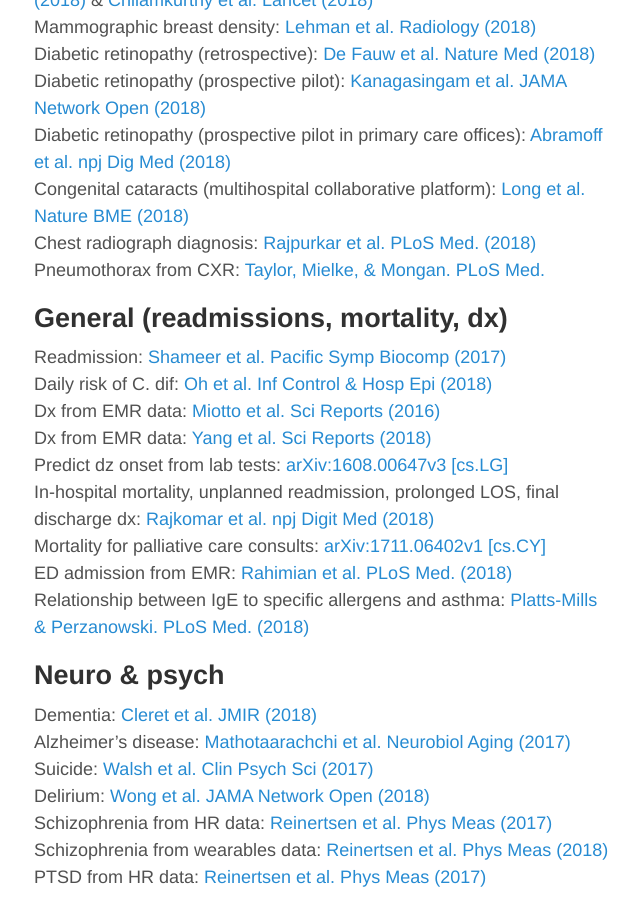
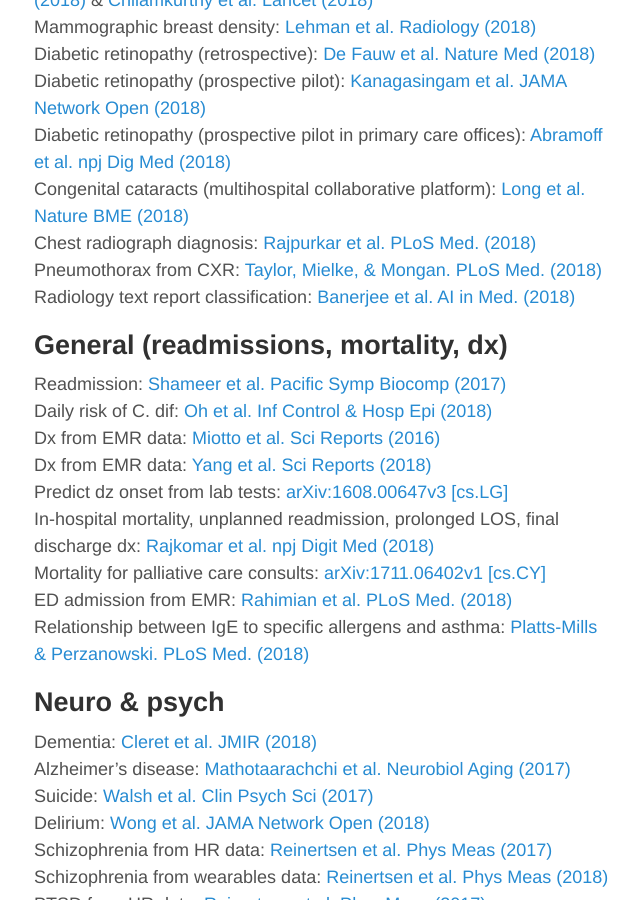
Before and after one commit to erikr/erikr.github.io, a Jekyll site: the page built from _posts/2018-08-03-AI-medicine-papers.md, in a window 1280 px wide and 900 px high, scrolled down 1172 px. Shown: the whole window, without its empty margins (318-958 px from the left). Built offline with Jekyll 4.4.1, drawn with Linux system fonts in a browser that asks for light colours; nearby versions of some CDN libraries.

Commit message:
added new paper to blog post
"Comparative effectiveness of convolutional neural network (CNN) and recurrent neural network (RNN) architectures for radiology text report classification" https://www.sciencedirect.com/science/article/pii/S0933365717306255

```diff
--- a/_posts/2018-08-03-AI-medicine-papers.md
+++ b/_posts/2018-08-03-AI-medicine-papers.md
@@ -51,7 +51,8 @@
 Diabetic retinopathy (prospective pilot in primary care offices): [Abramoff et al. npj Dig Med (2018)](/papers/abramoff.pdf)
 Congenital cataracts (multihospital collaborative platform): [Long et al. Nature BME (2018)](/papers/long.pdf)
 Chest radiograph diagnosis: [Rajpurkar et al. PLoS Med. (2018)](https://journals.plos.org/plosmedicine/article?id=10.1371/journal.pmed.1002686)
-Pneumothorax from CXR: [Taylor, Mielke, & Mongan. PLoS Med.](https://journals.plos.org/plosmedicine/article?id=10.1371/journal.pmed.1002697)
+Pneumothorax from CXR: [Taylor, Mielke, & Mongan. PLoS Med. (2018)](https://journals.plos.org/plosmedicine/article?id=10.1371/journal.pmed.1002697)
+Radiology text report classification: [Banerjee et al. AI in Med. (2018)](/papers/banerjee.pdf)
 
 ## General (readmissions, mortality, dx)
 Readmission: [Shameer et al. Pacific Symp Biocomp (2017)](/papers/shameer.pdf)
```
